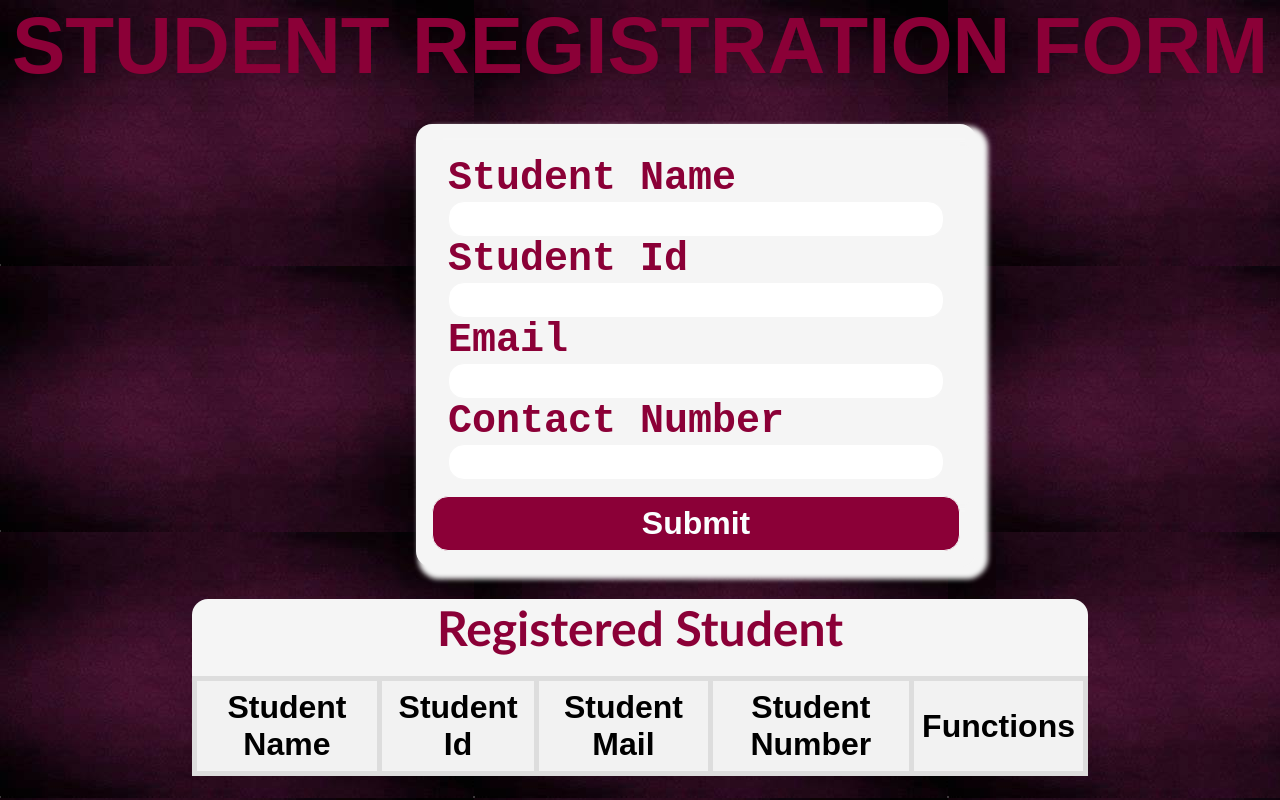
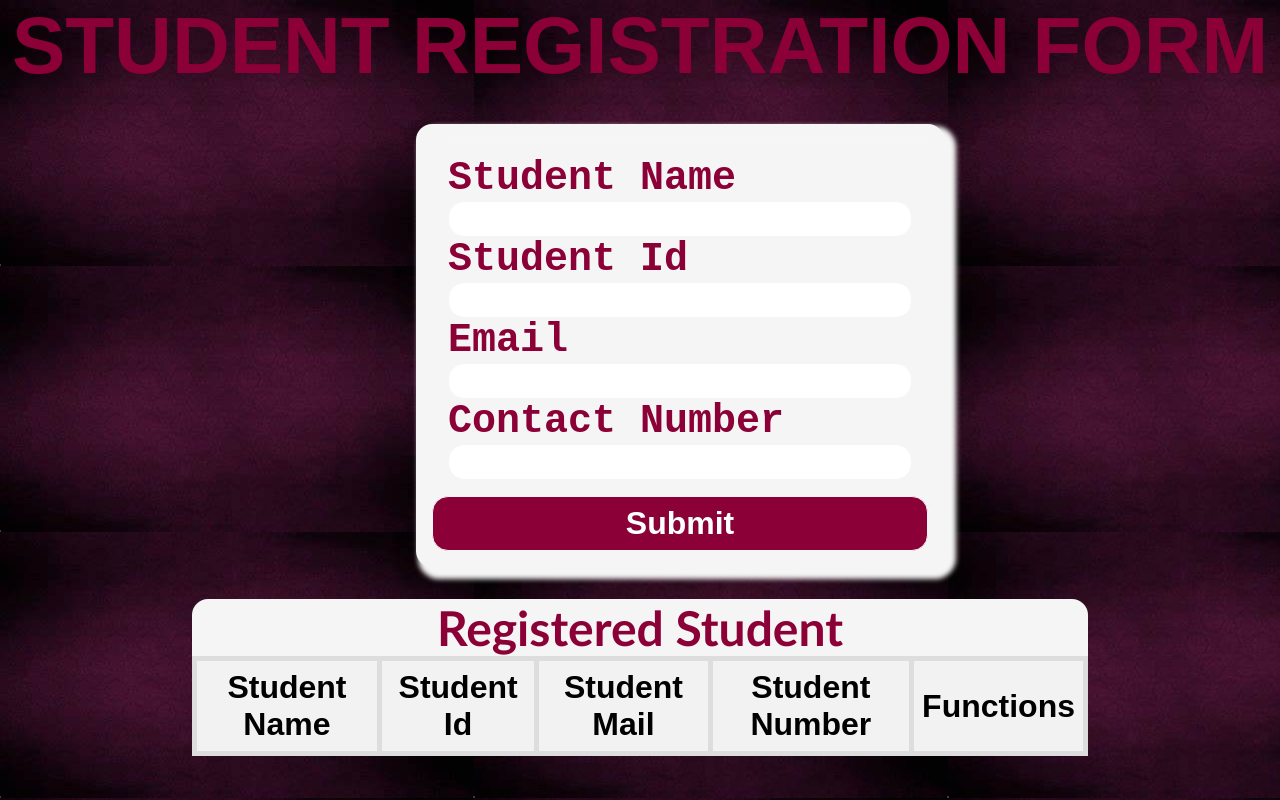
Before and after one commit to aakashsharma123/TO-DO-LIST, a plain HTML site: page index.html in a window 1280 px wide. Drawn offline with nearby package versions, Linux system fonts and the light colour scheme.

Commit message:
finally changed

```diff
--- a/script.js
+++ b/script.js
@@ -19,6 +19,21 @@ function resetValues() {
 }
 
 function addContent() {
+  if (studentName.value === "" || studentID.value === "" || email.value === "" || contactNumber.value === "") {
+    alert(`Oops! Please fill out all fields.`);
+    return;
+  }
+
+  if (studentID.value.length > 5) {
+    alert(`The student ID should be less than 5 digits.`);
+    return;
+  }
+
+  if (contactNumber.value.length > 10) {
+    alert(`The contact number should not be more than 10 digits.`);
+    return;
+  }
+
   let studentToBeAdded = {
     name: studentName.value,
     id: studentID.value,
@@ -31,6 +46,7 @@ function addContent() {
   if (tempLocalStorage == null) {
     tempLocalStorage = [];
   } else {
+
     tempLocalStorage = JSON.parse(tempLocalStorage);
   }
 
@@ -51,6 +67,8 @@ function loadValuesIntoTable() {
   newtable.classList.add("newlyregisteredstudent");
 
   for (let row in tempLocalStorage) {
+
+
     console.log(row);
 
     let studentcontainer = document.createElement("tr");
@@ -94,9 +112,9 @@ function loadValuesIntoTable() {
   console.log(tempLocalStorage);
   newlyregisteredstudent.replaceWith(newtable);
 }
-// deleting a studnet  row
 
 
+// deleting a studnet  row
 function deleteContent(event) {
   let tempLocalStorage = JSON.parse(localStorage.getItem("studentInfo"));
 
@@ -108,8 +126,8 @@ function deleteContent(event) {
 
   window.location.reload();
 }
+
 // editing a student row
-
 function editContent(event) {
   let tempLocalStorage = JSON.parse(localStorage.getItem("studentInfo"));
   let touched = event.target.closest("button");
--- a/style.css
+++ b/style.css
@@ -1,14 +1,17 @@
 * {
-    margin: 0%;
-    padding: 0%;
-    box-sizing: 0%;
+    margin: 0;
+    padding: 0;
+    box-sizing: border-box;
 }
 
 body {
     width: 100%;
     height: 100%;
     background-image: url(/images/R.jpeg);
+    overflow-y: scroll; /* Add scrollbar for overflow */
 }
+
+
 
 header>div {
 
@@ -102,8 +105,10 @@ header>div>h1 {
 }
 
 table {
+
     width: 100%;
     border-collapse: collapse;
+
 
 }
 
@@ -114,6 +119,7 @@ table td {
     text-align: center;
     font-size: xx-large;
     font-family: sans-serif;
+
 }
 
 table th {
@@ -121,7 +127,11 @@ table th {
 }
 
 .table-container {
-    margin-top: 20px;
+    max-height: 150px;
+    overflow-y: auto;
+
+    width: 100%;
+
 }
 
 .deletebutton {
```
